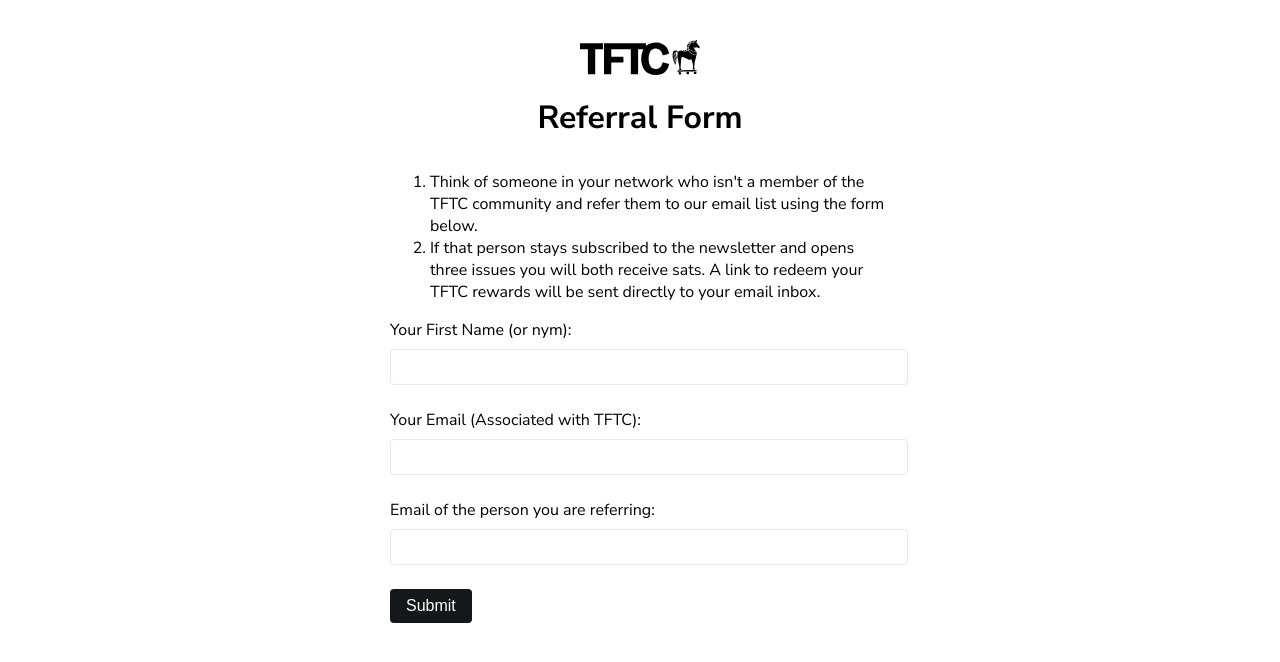
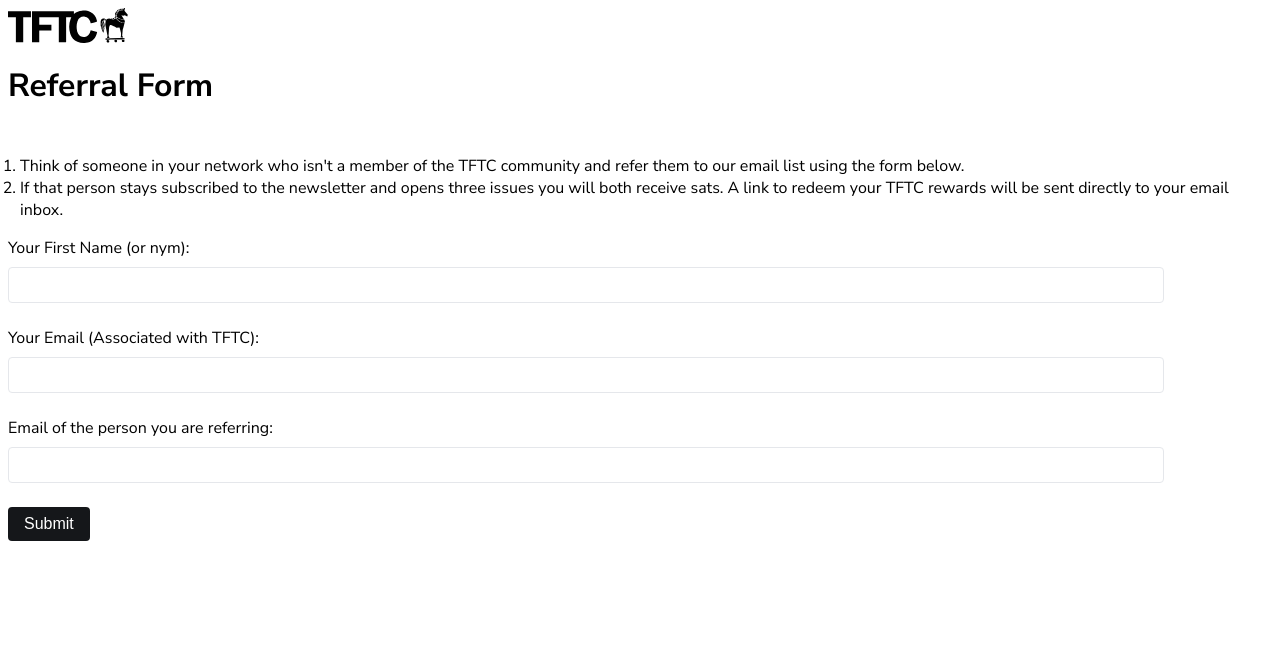
Before and after one commit to AustinKelsay/tftc-referral-form, a React (Vite) app: page / in a window 1280 px wide. Shown: the top 662 px of the page. Built offline with nearby package versions, Linux system fonts and the light colour scheme.

Commit message:
Refactor styles to look ok on ghost page

```diff
--- a/src/App.css
+++ b/src/App.css
@@ -1,19 +1,15 @@
 main {
   font-family: "Nunito Sans";
-  max-width: 500px;
-  margin: 0 auto;
-  padding: 2rem;
+  width: 100%;
+  display: flex;
+  flex-direction: column;
+  align-items: start;
 }
 
 h1 {
   font-family: "Nunito Sans";
   text-align: center;
   margin-bottom: 2rem;
-}
-
-.img-container {
-  width: 100%;
-  margin: 0 auto;
 }
 
 .question-mark-container {
@@ -28,3 +24,7 @@
   display: block;
   margin: 0 auto;
 }
+
+ol {
+  padding-left: 12px;
+}
--- a/src/components/ReferralForm.jsx
+++ b/src/components/ReferralForm.jsx
@@ -5,6 +5,7 @@
 const FormWrapper = styled.form`
   font-family: "Nunito Sans", sans-serif;
   color: rgb(0, 0, 0);
+  width: 90%;
 `;
 
 const FormLabel = styled.label`
```
